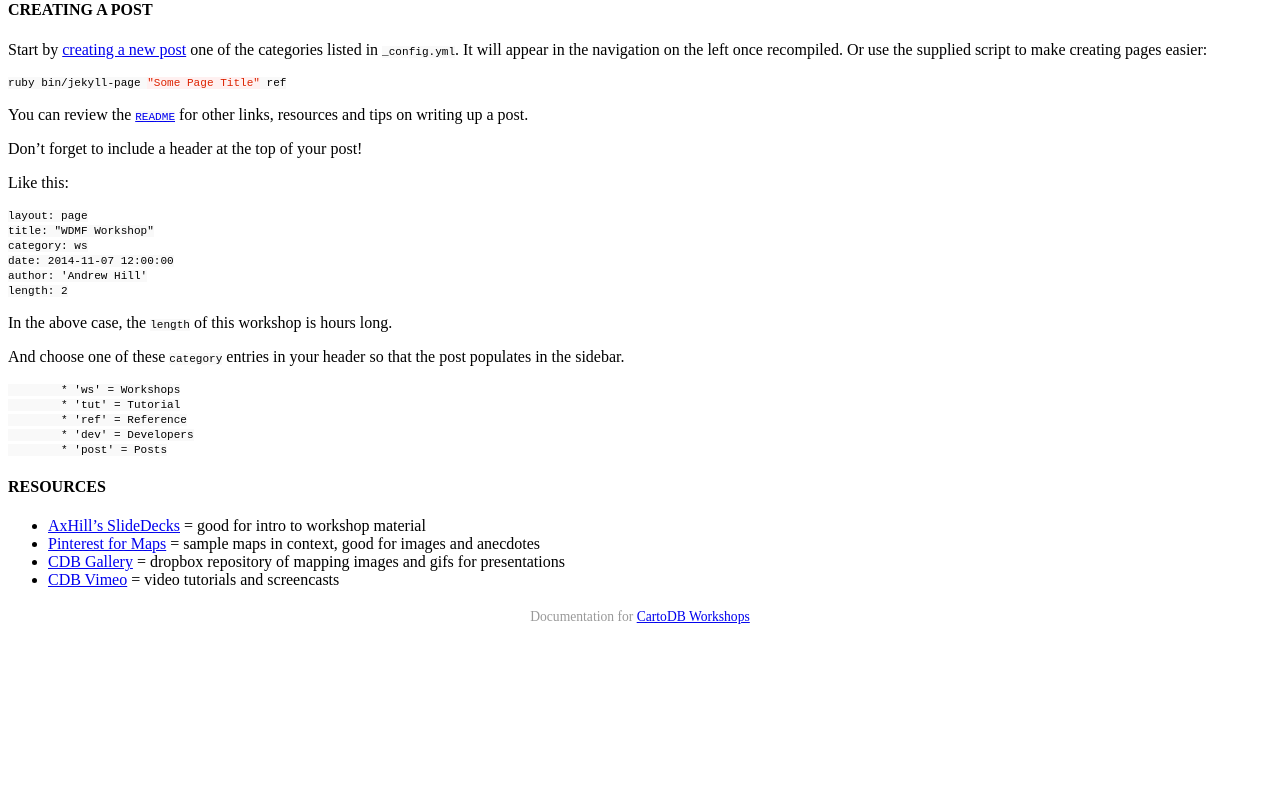
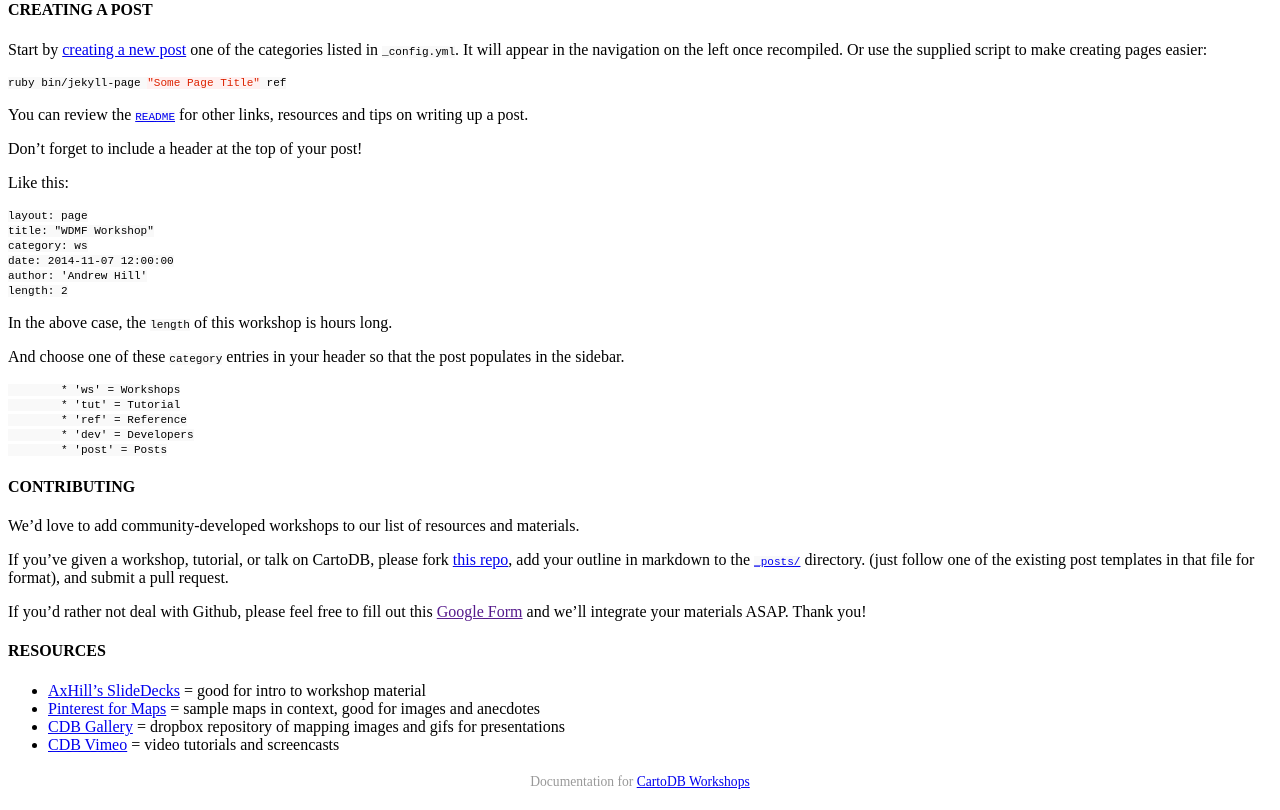
Before and after one commit to CartoDB/training, a Jekyll site: the page built from index.md, in a window 1280 px wide. Shown: the part 602-1412 px from the top of the page. Built offline with Jekyll 4.4.1, drawn with Linux system fonts in a browser that asks for light colours; a style sheet for code colours, icons or effects is not loaded; before the commit the page ends 1247 px from its top, so only the background shows below that.

Commit message:
update contribution instructions

````diff
--- a/index.md
+++ b/index.md
@@ -42,6 +42,14 @@
 	* 'post' = Posts
 ```
 
+#### CONTRIBUTING
+
+We'd love to add community-developed workshops to our list of resources and materials.
+
+If you've given a workshop, tutorial, or talk on CartoDB, please fork [this repo](https://github.com/ohasselblad/workshops), add your outline in markdown to the [`_posts/`](https://github.com/ohasselblad/workshops/tree/master/_posts) directory. (just follow one of the existing post templates in that file for format), and submit a pull request.
+
+If you'd rather not deal with Github, please feel free to fill out this [Google Form]() and we'll integrate your materials ASAP. Thank you!
+
 #### RESOURCES
 
 * [AxHill's SlideDecks](https://speakerdeck.com/andrewxhill) = good for intro to workshop material
````
